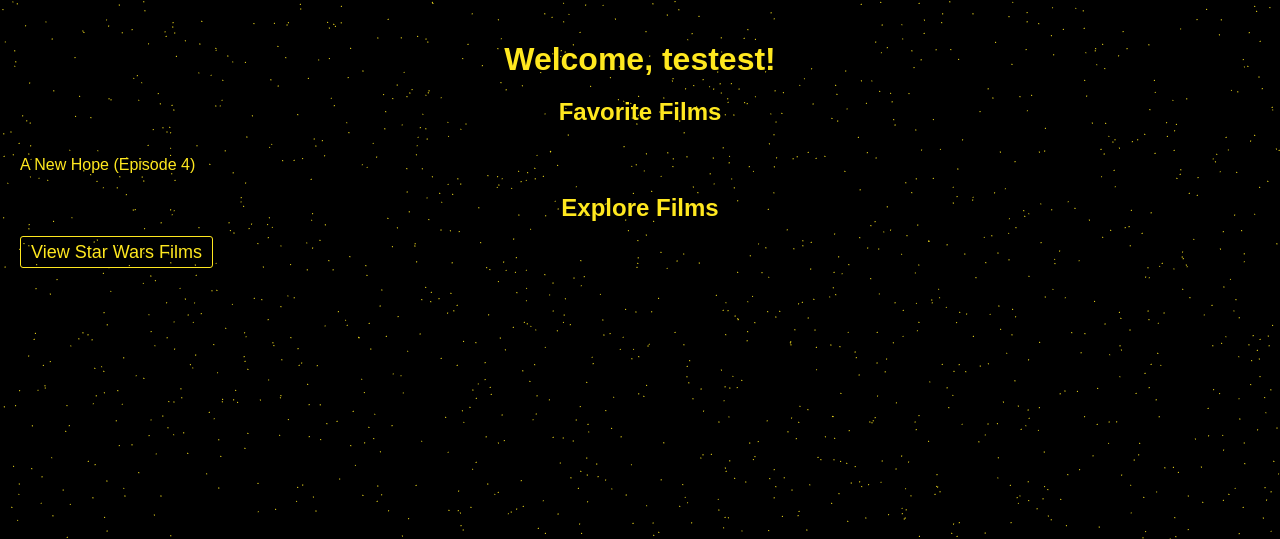
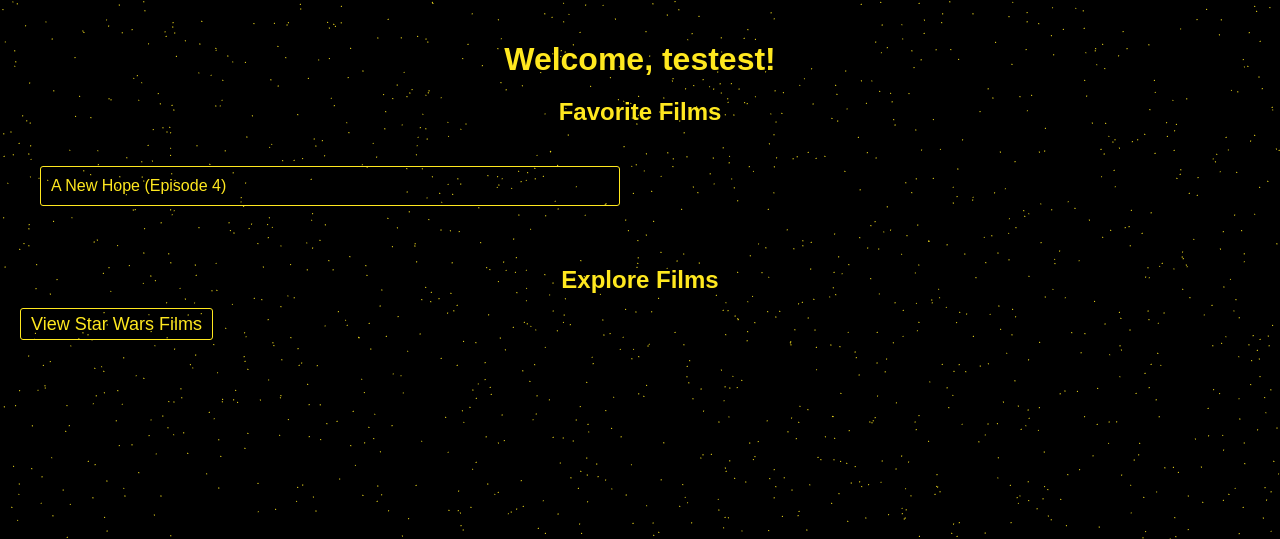
Before and after one commit to alexkjzz/PythonTP, a Flask app: page /dashboard in a window 1280 px wide. Shown: the top 539 px of the page. Run offline with Flask 3, Linux system fonts and the light colour scheme; a user stored in the database is signed in.

Commit message:
arEFZgdrfj

```diff
--- a/v2.0/templates/dashboard.html
+++ b/v2.0/templates/dashboard.html
@@ -64,9 +64,24 @@
         button[type="submit"]:hover {
             background-color: #f7d116;
         }
-        li{
-            padding-top: 10px;
+        ul {
+            list-style: none;
+            padding: 20px;
+            margin: 0;
+            display: flex;
+            flex-wrap: wrap;
+            justify-content: space-between;
         }
+
+        li {
+            margin-bottom: 20px;
+            width: calc(50% - 20px); /* Largeur de 50% moins la marge pour deux colonnes */
+            padding: 10px;
+            box-sizing: border-box;
+            border: 1px solid #ffe81f;
+            border-radius: 3px;
+        }
+
         .star {
             position: absolute;
             width: 2px;
```
